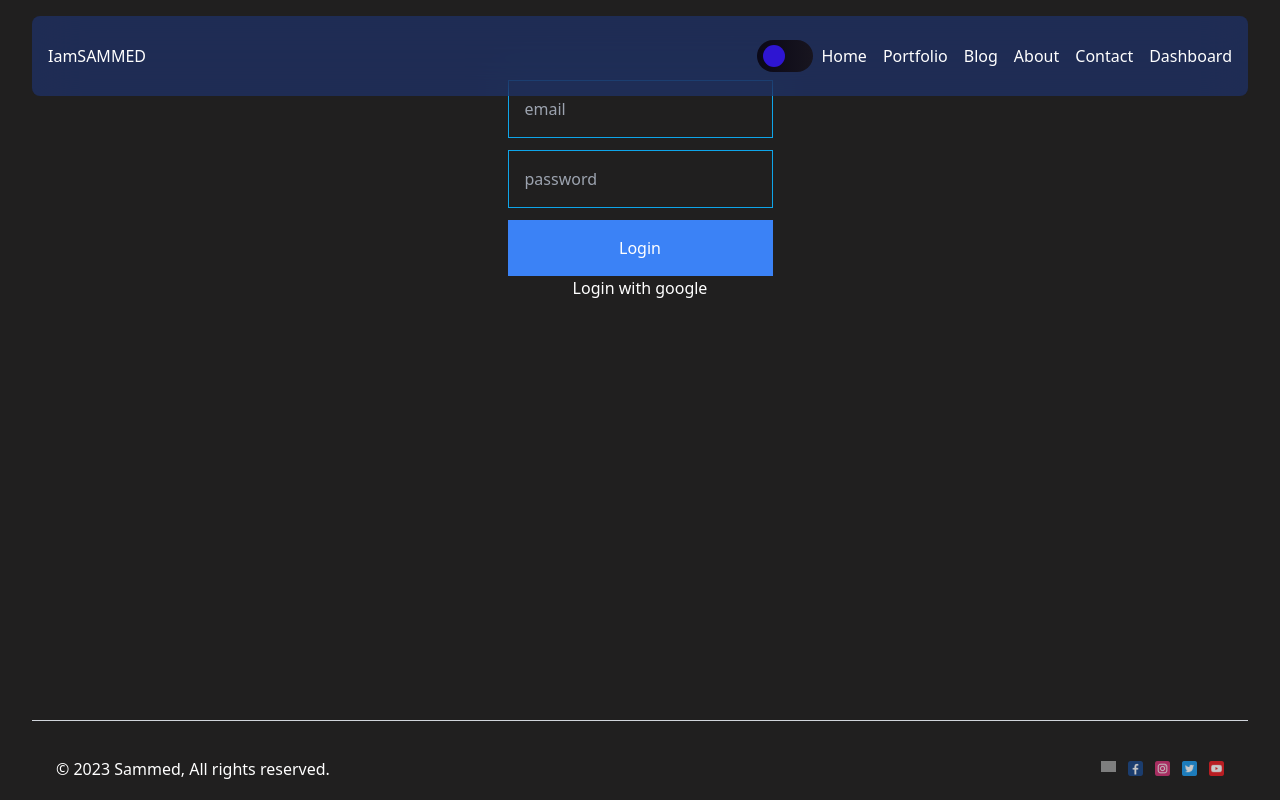
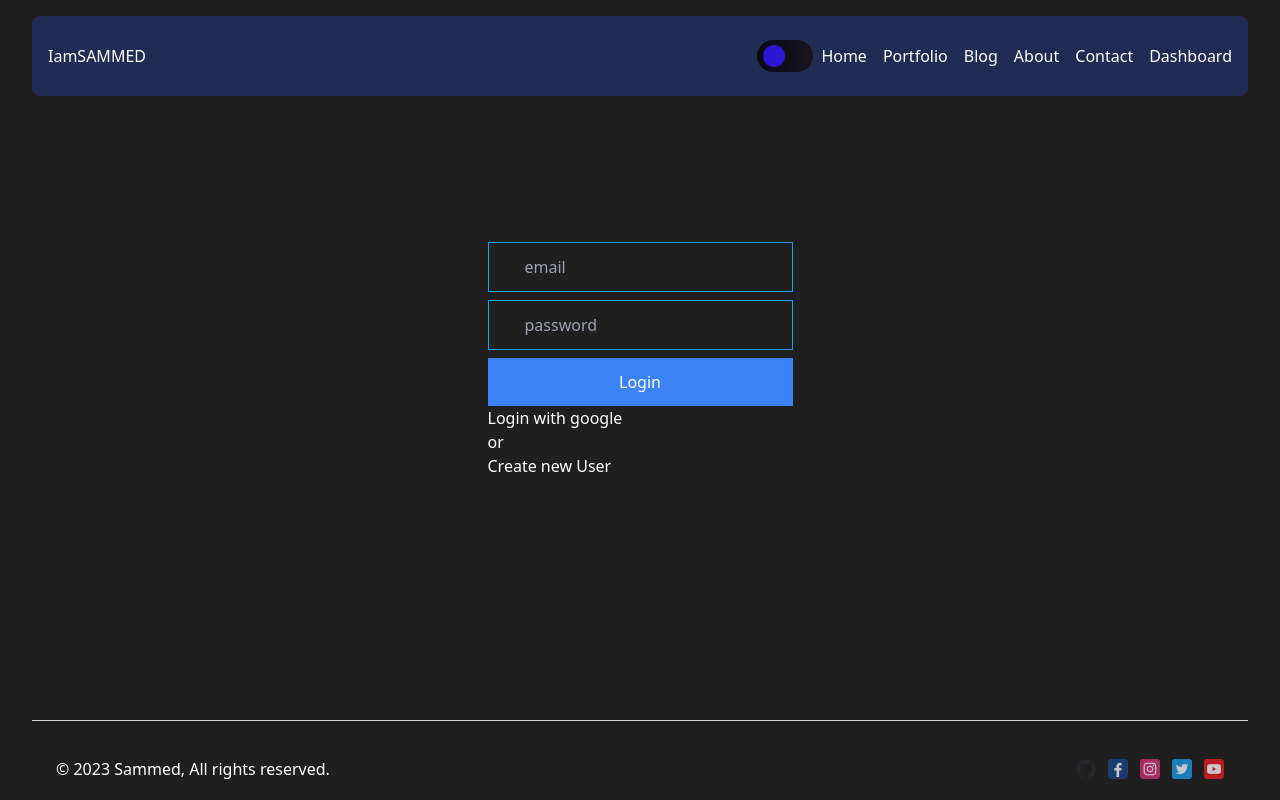
Before and after one commit to sammed-21/blog-app-nextJs, a Next.js app: page /dashboard/login in a window 1280 px wide. Built offline with nearby package versions, Linux system fonts and the light colour scheme; no server answers; grey boxes are pictures that could not be loaded.

Commit message:
add portfolio links

```diff
--- a/src/app/dashboard/(auth)/login/page.tsx
+++ b/src/app/dashboard/(auth)/login/page.tsx
@@ -1,6 +1,7 @@
 "use client";
 import React from "react";
 import { signIn, signOut, useSession } from "next-auth/react";
+import Link from "next/link"
 import { useRouter } from "next/navigation";
 import Loading from "../../../loading";
 
@@ -22,19 +23,24 @@ const Login = () => {
     signIn("credentials", { email, password });
   };
   return (
-    <div className=" items-center flex flex-col max-md:justify-center">
-      <form
-        className=" rounded-sm flex flex-col flex-1 space-y-3 justify-between"
+    <div className="justify-center w-full min-h-[70vh] items-center flex   max-md:justify-center">
+
+     <div className="items-center">
+       <form
+        className="  rounded-sm flex flex-col flex-1 space-y-2 justify-between"
         onSubmit={handleSubmit}
       >
         <input type="email" placeholder="email" className="inputtag py-3" />
         <input placeholder="password" type="password" className="inputtag" />
-        <button className="w-full py-4 bg-blue-500">Login</button>
+        <button className="w-full py-3 bg-blue-500">Login</button>
       </form>
 
-      <p className="" onClick={() => signIn("google")}>
+      <p className="cursor-pointer" onClick={() => signIn("google")}>
         Login with google
-      </p>
+        </p>
+        <p>or</p>
+        <Link href="/dashboard/register">Create new User</Link>
+    </div>
     </div>
   );
 };
--- a/src/app/dashboard/(auth)/register/page.tsx
+++ b/src/app/dashboard/(auth)/register/page.tsx
@@ -33,10 +33,10 @@ try {
 }
     }
   return (
-      <div className=" w-full flex justify-center ">
-          <div className=" items-center flex flex-col ">
+      <div className=" justify-center w-full min-h-[70vh] items-center flex   max-md:justify-center">
+          <div className=" items-center   ">
 
-             <form className=" rounded-sm flex flex-col flex-1 space-y-3 justify-between" onSubmit={handleSubmit}>
+             <form className="  rounded-sm flex flex-col flex-1 space-y-2 justify-between" onSubmit={handleSubmit}>
                     <input type="text" placeholder="name" className="inputtag" />
                     <input type="email" placeholder="email" className="inputtag py-3" />
                     <input placeholder="password" type="password" className="inputtag"/>
--- a/src/app/globals.css
+++ b/src/app/globals.css
@@ -43,7 +43,7 @@ body {
   @apply text-4xl font-bold py-3
 }
 .inputtag{
- @apply bg-transparent p-4 outline-1 border border-sky-500
+ @apply bg-transparent py-3 px-9 outline-1 border border-sky-500
 }
 .borderstyle{
   @apply w-72 h-80 border-4 border-white  relative
--- a/src/app/portfolio/page.tsx
+++ b/src/app/portfolio/page.tsx
@@ -50,13 +50,15 @@ const PortfolioPage = () => {
       <motion.div variants={variants} initial="hidden" animate="show" className="flex gap-10  text-white flex-wrap w-full max-md:flex-col max-md:items-center ">
         {galleryData.map((item, index) => {
           return (
+            <Link
+              key={index}
+            href={`/portfolio/${item.title.toLowerCase()}`}>
             <motion.li
             variants={images}
               style={{
                 backgroundImage: `url(${item.imageUrl})`,
                 backgroundSize: "cover",
               }}
-              key={index}
               className="borderstyle"
 
               whileHover={{
@@ -67,11 +69,9 @@ const PortfolioPage = () => {
 
               }}
               >
-              <Link
-              href={`/portfolio/${item.title.toLowerCase()}`}>
               <span className="titleh1 texth1    ">{item.title}</span>
+              </motion.li>
               </Link>
-              </motion.li>
 
               );
             })}
--- a/src/components/Footer.tsx
+++ b/src/components/Footer.tsx
@@ -6,11 +6,11 @@ const Footer = () => {
     <div className='h-[10vh] bottom-0 bg-black-700 flex pt-4 justify-between px-[3vh] items-center max-md:mt-10 border-t border-gray-300'>
       <div>&copy; 2023 Sammed, All rights reserved.</div>
       <div className="flex justify-between space-x-3 opacity-75">
-        <Link href="https://github.com/sammed-21"><Image src="https://img.icons8.com/?size=512&id=3tC9EQumUAuq&format=pngs" alt="facebook blog" width={15}  height={15} /></Link>
-        <Image src="/1.png" alt="facebook blog" width={15}  height={15} />
-        <Image src="/2.png" alt="instagram blog" width={15}  height={15} />
-        <Image src="/3.png" alt="twitter blog" width={15}  height={15} />
-        <Image src="/4.png" alt="youtube blog" width={15}  height={15} />
+        <Link href="https://github.com/sammed-21"><Image src="/github-mark.png" alt="facebook blog" width={20}  height={20} /></Link>
+        <Image src="/1.png" alt="facebook blog" width={20}  height={20} />
+        <Image src="/2.png" alt="instagram blog" width={20}  height={20} />
+        <Image src="/3.png" alt="twitter blog" width={20}  height={20} />
+        <Image src="/4.png" alt="youtube blog" width={20}  height={20} />
       </div>
     </div>
   )
```
Also changed, not shown: public/github-mark-white.png (added), public/github-mark.png (added).
